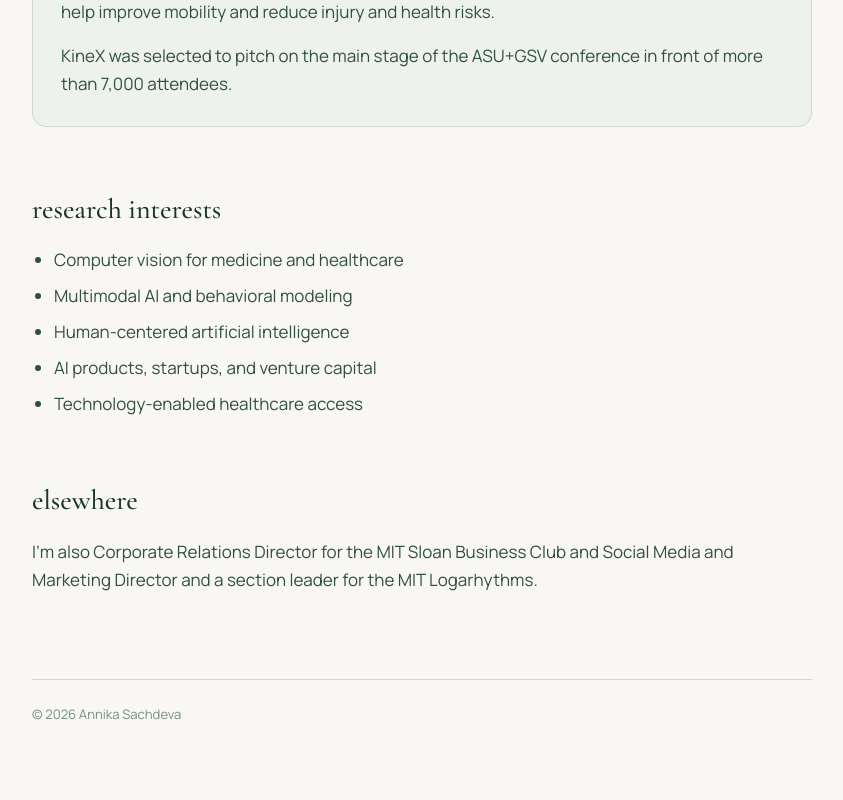
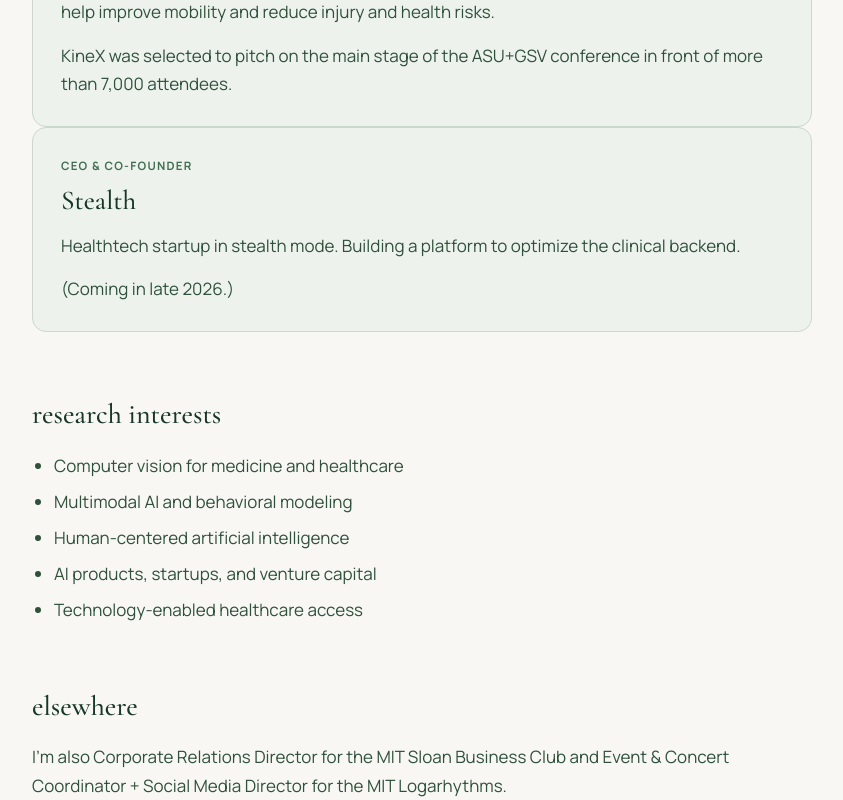
Before and after one commit to annika-sachdeva/annika-portfolio, a Next.js app: page / in a window 1280 px wide. Shown: the part 1420-2220 px from the top of the page, without its empty margins (218-1061 px from the left). Built offline with nearby package versions, Linux system fonts and the light colour scheme.

Commit message:
adding stealth

```diff
--- a/app/page.tsx
+++ b/app/page.tsx
@@ -114,6 +114,20 @@ export default function Home() {
             conference in front of more than 7,000 attendees.
           </p>
         </article>
+
+        <article className="featuredBlock">
+          <p className="eyebrow">CEO &amp; Co-Founder</p>
+
+          <h3>Stealth</h3>
+
+          <p>
+            Healthtech startup in stealth mode. Building a platform to optimize the clinical backend.
+          </p>
+          <p>
+            (Coming in late 2026.)
+          </p>
+        </article>
+
       </section>
 
       <section className="section">
@@ -133,7 +147,7 @@ export default function Home() {
 
         <p>
           I&apos;m also Corporate Relations Director for the MIT Sloan Business
-          Club and Social Media and Marketing Director and a section leader for
+          Club and Event & Concert Coordinator + Social Media Director for
           the MIT Logarhythms.
         </p>
       </section>
```
